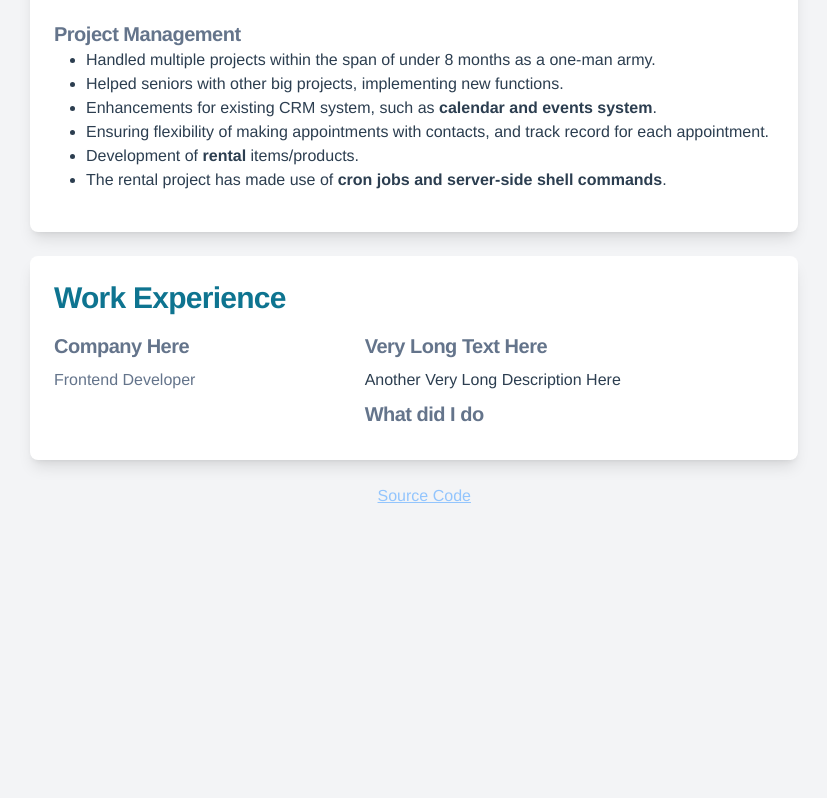
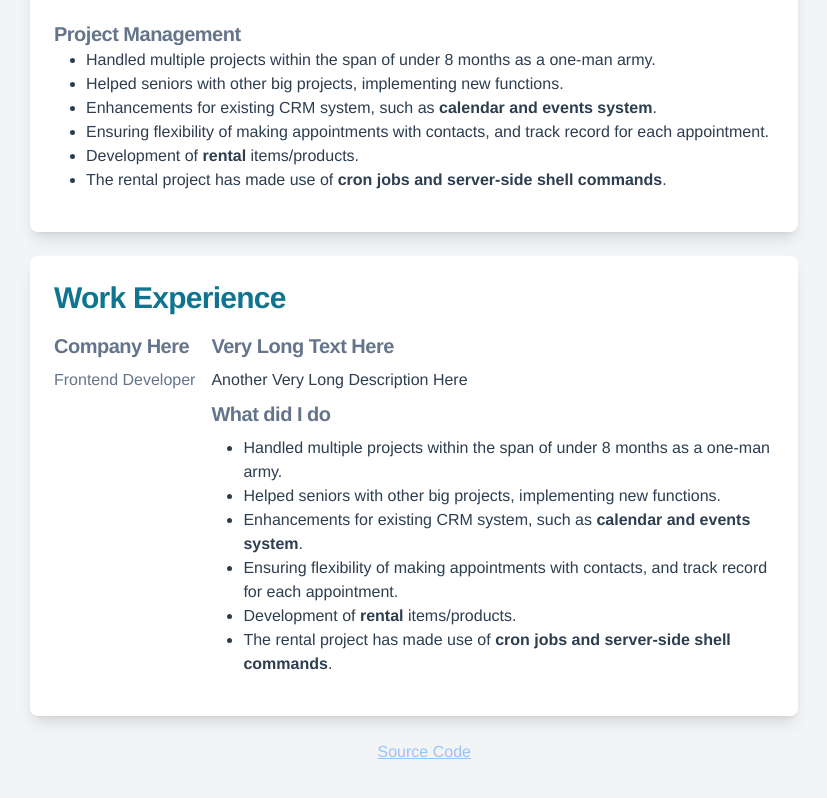
Before and after one commit to falaqin/falaqin.github.io, a Vue app: page / in a window 1280 px wide. Shown: the part 1167-1965 px from the top of the page, without its empty margins (226-1053 px from the left). Before the commit the page ends 1739 px from the top, so only its background shows below. Built offline with nearby package versions, Linux system fonts and the light colour scheme; some icons are missing.

Commit message:
list experiences

```diff
--- a/src/components/ExperienceBlock.vue
+++ b/src/components/ExperienceBlock.vue
@@ -21,6 +21,31 @@
                             What did I do
                             <!-- TODO loop list -->
                         </p>
+                        <ul class="list-disc mb-4">
+                            <div class="pl-8">
+                                <li>
+                                    Handled multiple projects within the span of under 8 months as a one-man army.
+                                </li>
+                                <li>
+                                    Helped seniors with other big projects, implementing new functions.
+                                </li>
+                                <li>
+                                    Enhancements for existing CRM system, such as <span class="font-bold">calendar and
+                                    events system</span>.
+                                </li>
+                                <li>
+                                    Ensuring flexibility of making appointments with contacts, and track
+                                    record for each appointment.
+                                </li>
+                                <li>
+                                    Development of <span class="font-bold">rental</span> items/products.
+                                </li>
+                                <li>
+                                    The rental project has made use of
+                                    <span class="font-bold">cron jobs and server-side shell commands</span>.
+                                </li>
+                            </div>
+                        </ul>
                     </div>
                     <div class="hidden sm:block"></div> <!-- Empty grid column to fill in the gap -->
                 </div>
```
